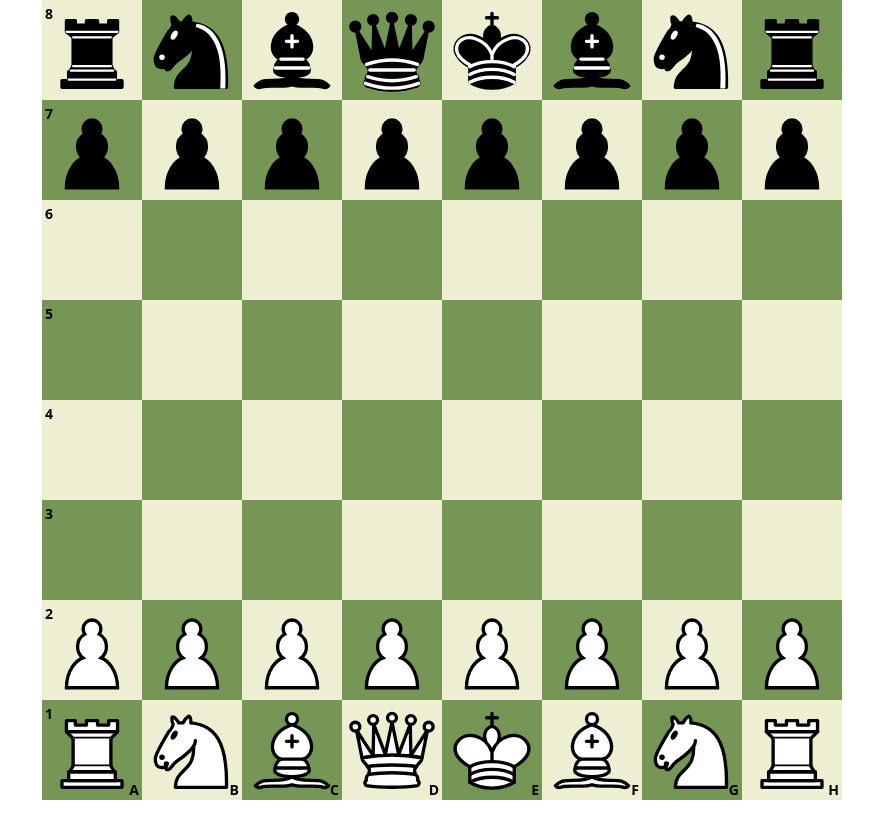
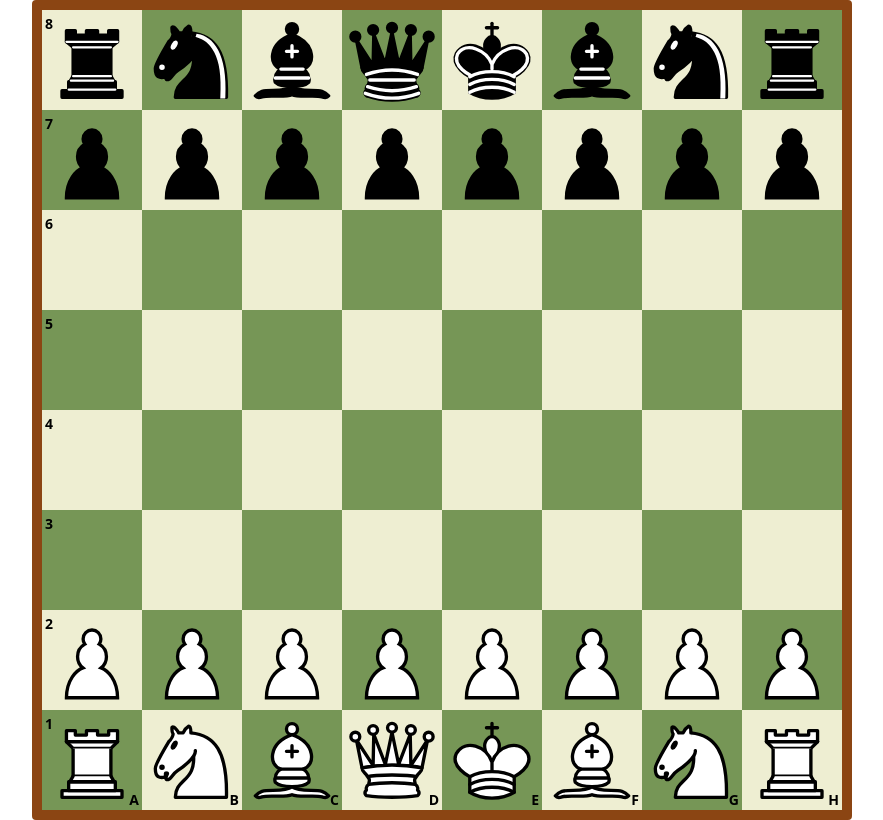
Before and after one commit to ChromaticRanger/Chess, a Vue app: page / in a window 1280 px wide. Shown: the whole page, without its empty margins (198-1081 px from the left). Built offline with nearby package versions, Linux system fonts and the light colour scheme.

Commit message:
Add a decorative border around the board component for improved visual appeal

```diff
--- a/src/App.vue
+++ b/src/App.vue
@@ -5,10 +5,17 @@ import Board from "./components/Board.vue";
 
 <template>
   <div class="flex items-center justify-center min-h-screen">
-    <Board />
+    <div class="border-brown border-10 rounded">
+      <Board />
+    </div>
   </div>
 </template>
 
 <style scoped>
-
+.border-brown {
+  border: 10px solid #8B4513; /* SaddleBrown color */
+}
+.border-10 {
+  border-width: 10px;
+}
 </style>
```
